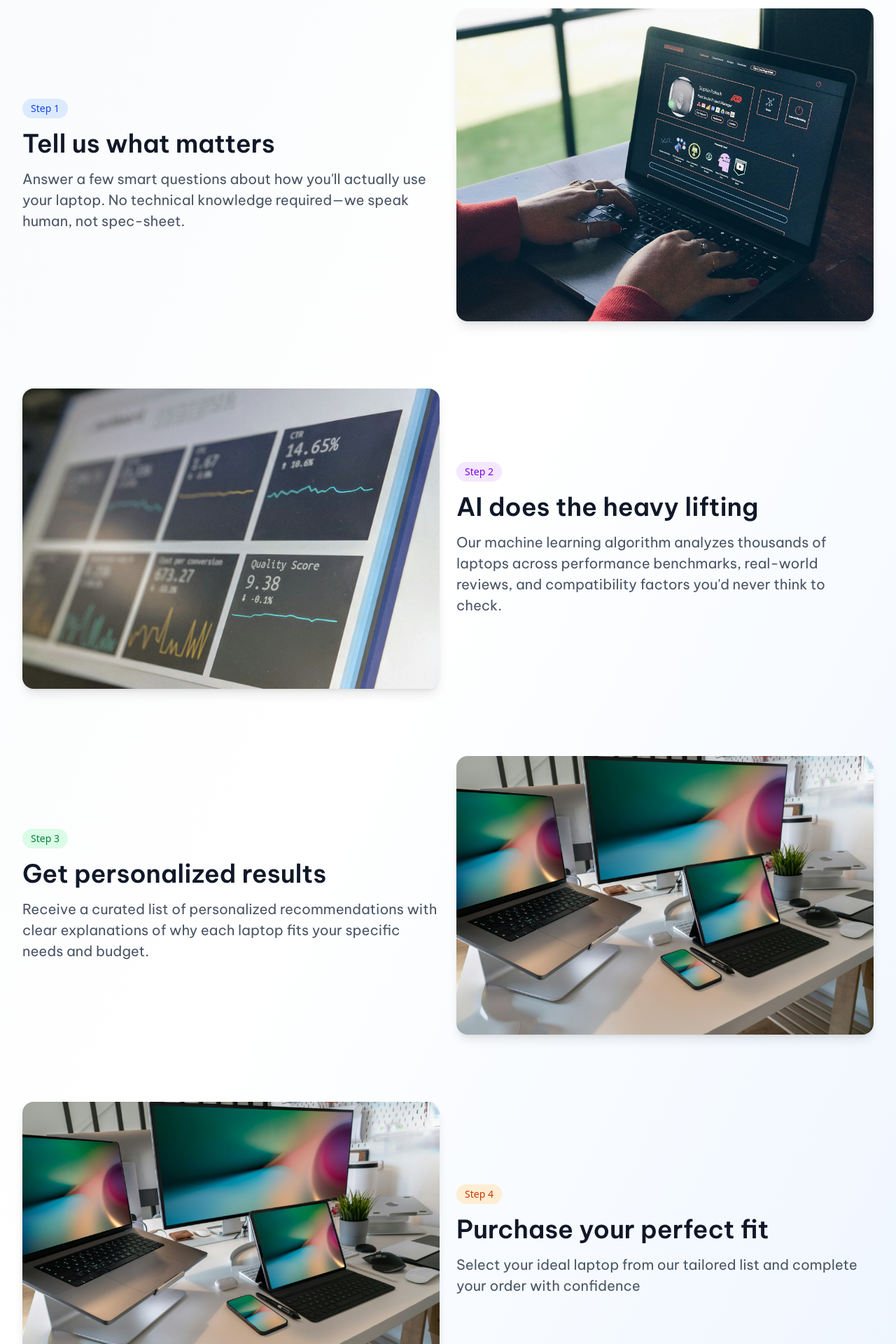
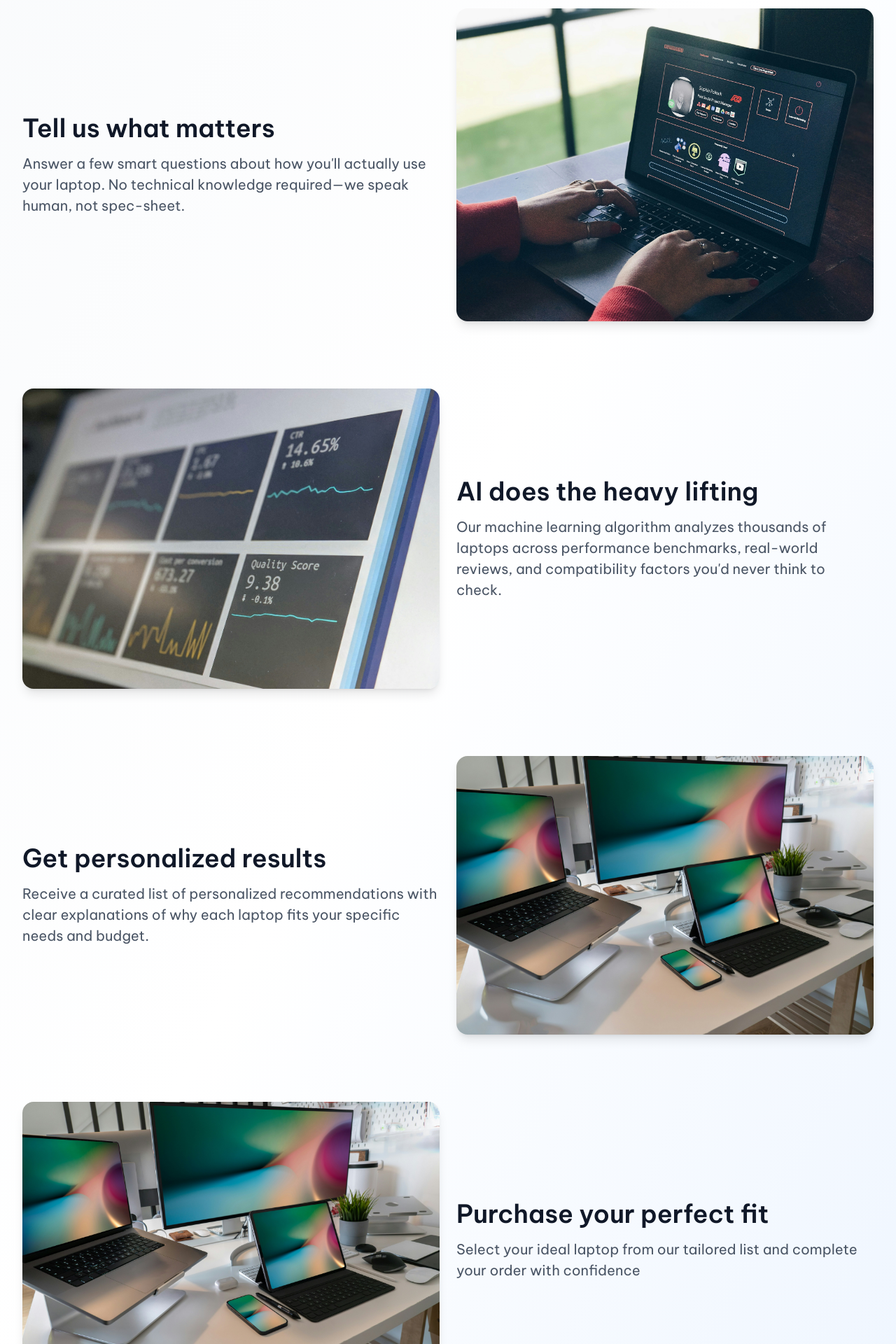
Before and after one commit to clovereighthundred/gizi-landing-page, a React (Vite) app: page / in a window 1280 px wide. Shown: the part 2840-4760 px from the top of the page at 70% size. Built offline with nearby package versions, Linux system fonts and the light colour scheme.

Commit message:
style: remove step 1-4 text bubbles

```diff
--- a/src/components/Solution.tsx
+++ b/src/components/Solution.tsx
@@ -30,9 +30,6 @@ function Solution() {
           <div className="grid grid-cols-1 lg:grid-cols-2 gap-4 lg:gap-6 items-center">
             <div className="order-2 lg:order-1">
               <div className="space-y-4">
-                <div className="inline-flex items-center px-3 py-1 rounded-full bg-blue-100 text-blue-700 text-sm font-medium">
-                  Step 1
-                </div>
                 <h3 className="text-2xl lg:text-4xl font-semibold text-gray-900 font-Be-Vietnam-Pro">
                   Tell us what matters
                 </h3>
@@ -60,9 +57,6 @@ function Solution() {
           <div className="grid grid-cols-1 lg:grid-cols-2 gap-4 lg:gap-6 items-center">
             <div className="order-2 lg:order-2">
               <div className="space-y-4">
-                <div className="inline-flex items-center px-3 py-1 rounded-full bg-purple-100 text-purple-700 text-sm font-medium">
-                  Step 2
-                </div>
                 <h3 className="text-2xl lg:text-4xl font-semibold text-gray-900 font-Be-Vietnam-Pro">
                   AI does the heavy lifting
                 </h3>
@@ -90,9 +84,6 @@ function Solution() {
           <div className="grid grid-cols-1 lg:grid-cols-2 gap-4 lg:gap-6 items-center">
             <div className="order-2 lg:order-1">
               <div className="space-y-4">
-                <div className="inline-flex items-center px-3 py-1 rounded-full bg-green-100 text-green-700 text-sm font-medium">
-                  Step 3
-                </div>
                 <h3 className="text-2xl lg:text-4xl font-semibold text-gray-900 font-Be-Vietnam-Pro">
                   Get personalized results
                 </h3>
@@ -120,9 +111,6 @@ function Solution() {
           <div className="grid grid-cols-1 lg:grid-cols-2 gap-4 lg:gap-6 items-center">
             <div className="order-2 lg:order-2">
               <div className="space-y-4">
-                <div className="inline-flex items-center px-3 py-1 rounded-full bg-orange-100 text-orange-700 text-sm font-medium">
-                  Step 4
-                </div>
                 <h3 className="text-2xl lg:text-4xl font-semibold text-gray-900 font-Be-Vietnam-Pro">
                   Purchase your perfect fit
                 </h3>
```
